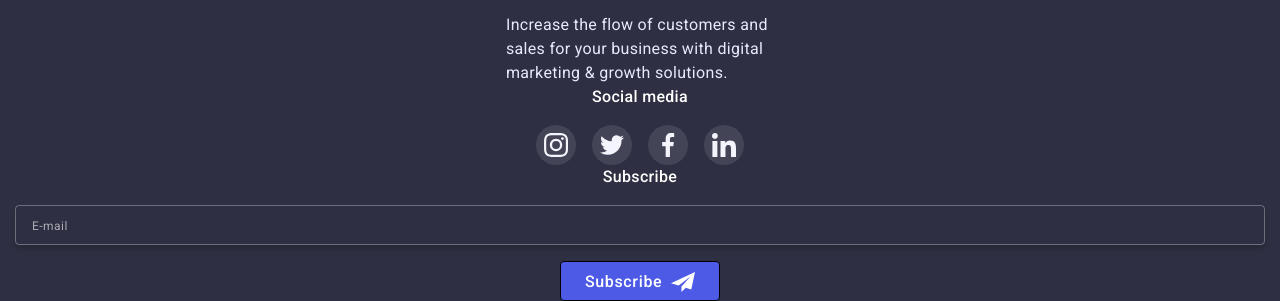
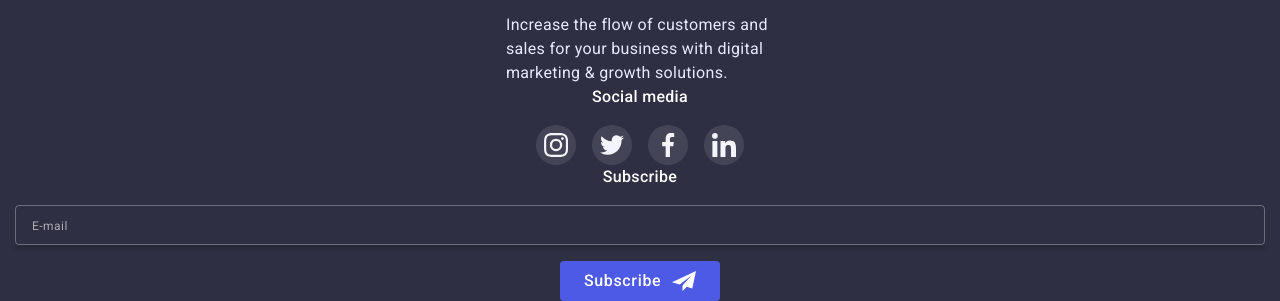
Before and after one commit to OlgaGresko/goit-markup-hw-07, a plain HTML site: page portfolio.html in a window 1280 px wide. Shown: the part 10363-10664 px from the top of the page. Drawn offline with nearby package versions, Linux system fonts and the light colour scheme.

Commit message:
sbscrb btn

```diff
--- a/css/desctop.css
+++ b/css/desctop.css
@@ -121,4 +121,8 @@ address {
 .footer-container {
     gap: 80px;
 }
+
+.subscribe-btn {
+    border: 1px solid #000000;
 }
+}
--- a/css/styles.css
+++ b/css/styles.css
@@ -571,7 +571,7 @@ img {
     height: 40px;
     margin: 0 auto;
     padding: 8px 24px;
-    border: 1px solid #000000;
+    border: none;
     border-radius: 4px;
 
     font-family: inherit;
```
